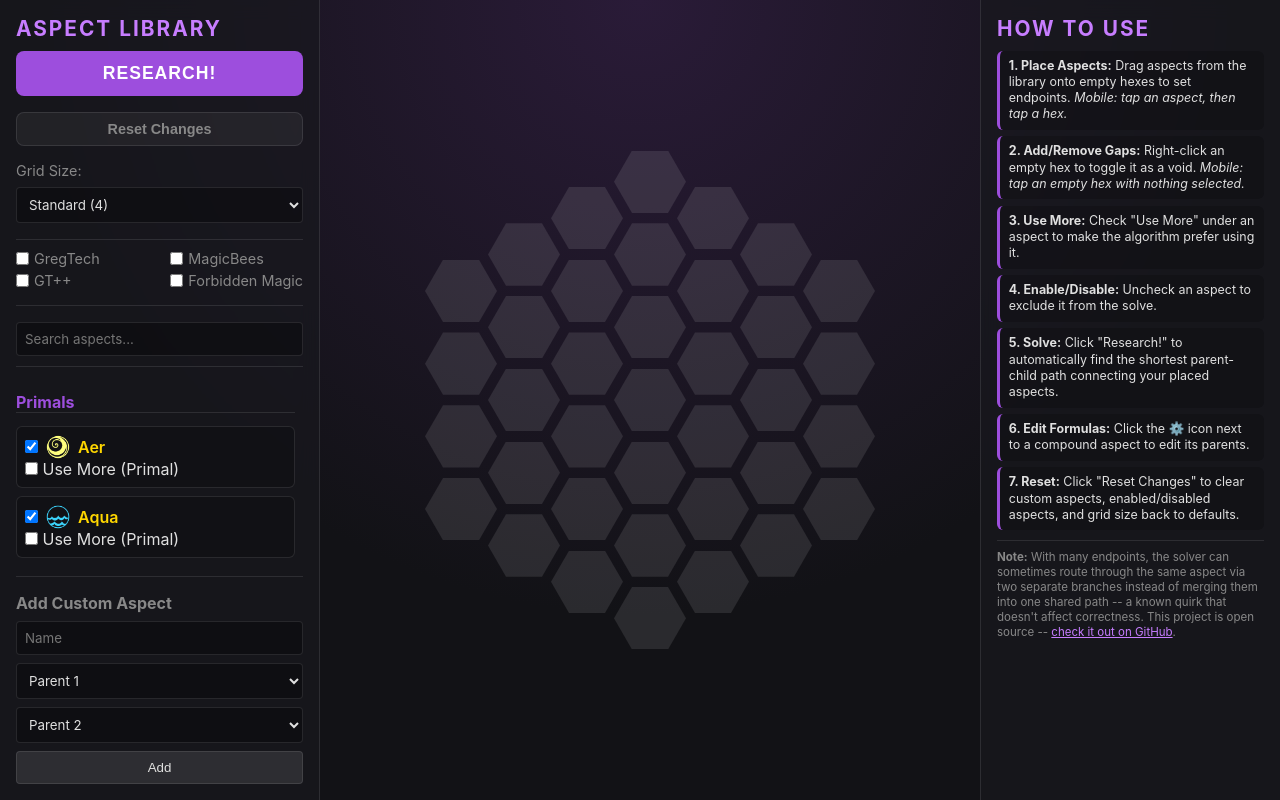
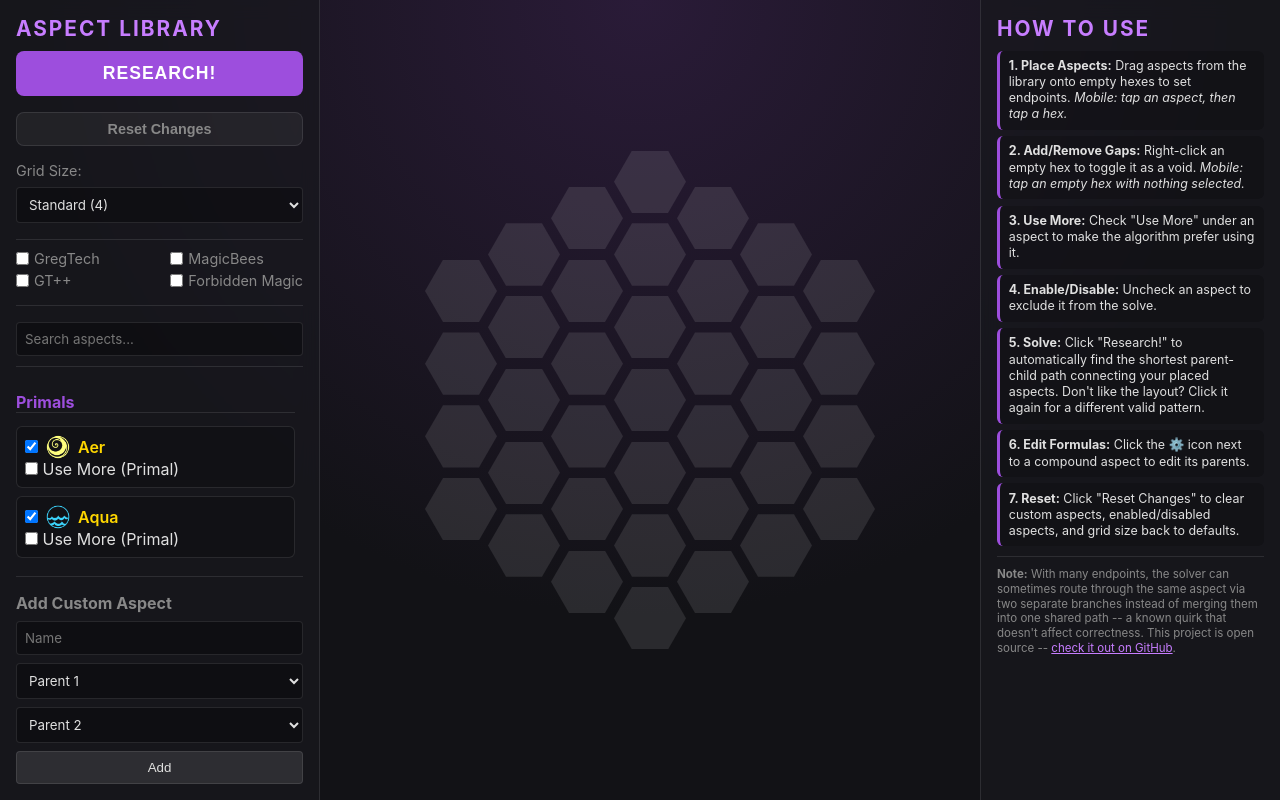
Before and after one commit to exaltedo2/ThaumcraftResearcher, a website built with Vite: page index.html in a window 1280 px wide. Built offline with nearby package versions, Linux system fonts and the light colour scheme.

Commit message:
Mention re-solving for a different layout in How to Use step 5

```diff
--- a/index.html
+++ b/index.html
@@ -98,7 +98,7 @@
           <p><strong>2. Add/Remove Gaps:</strong> Right-click an empty hex to toggle it as a void. <em>Mobile: tap an empty hex with nothing selected.</em></p>
           <p><strong>3. Use More:</strong> Check "Use More" under an aspect to make the algorithm prefer using it.</p>
           <p><strong>4. Enable/Disable:</strong> Uncheck an aspect to exclude it from the solve.</p>
-          <p><strong>5. Solve:</strong> Click "Research!" to automatically find the shortest parent-child path connecting your placed aspects.</p>
+          <p><strong>5. Solve:</strong> Click "Research!" to automatically find the shortest parent-child path connecting your placed aspects. Don't like the layout? Click it again for a different valid pattern.</p>
           <p><strong>6. Edit Formulas:</strong> Click the ⚙️ icon next to a compound aspect to edit its parents.</p>
           <p><strong>7. Reset:</strong> Click "Reset Changes" to clear custom aspects, enabled/disabled aspects, and grid size back to defaults.</p>
         </div>
```
